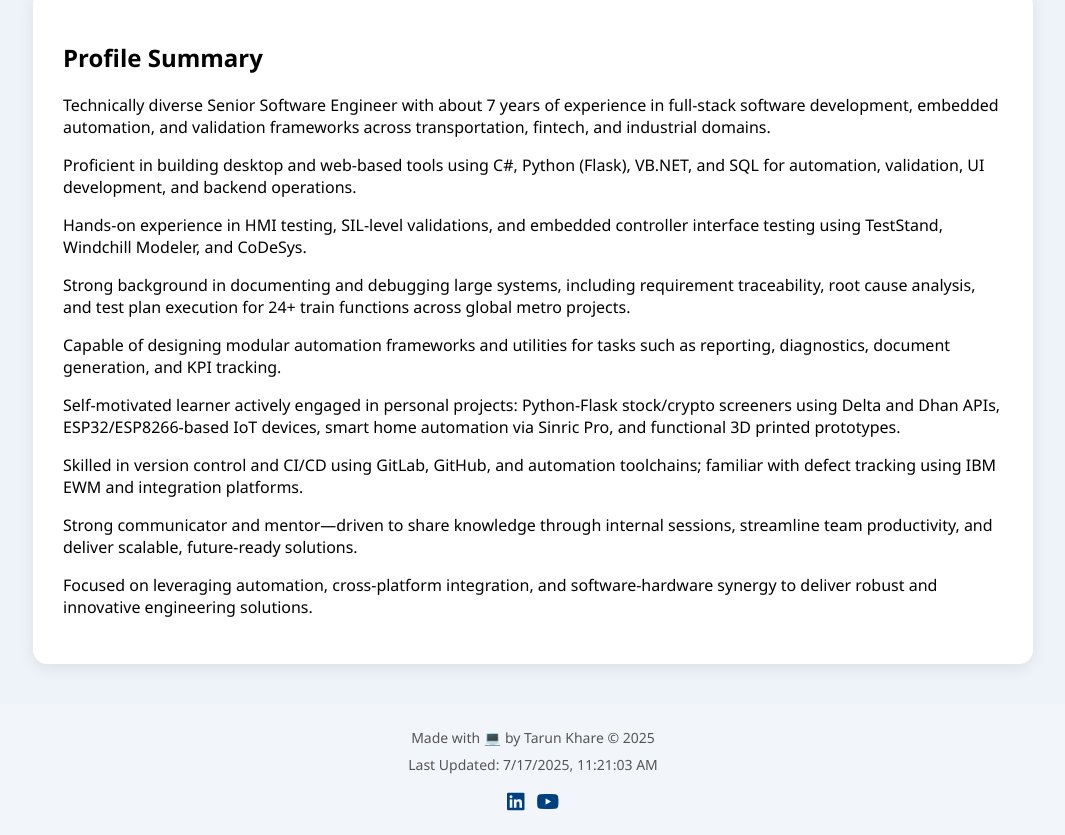
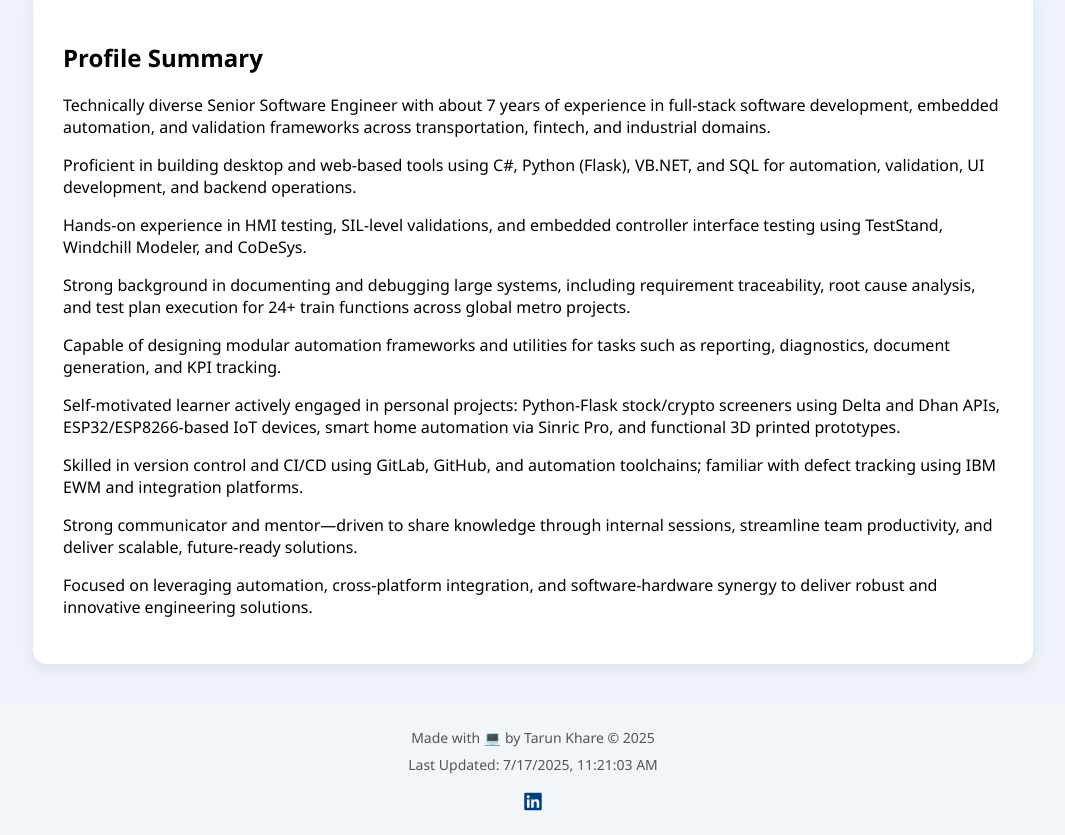
Before and after one commit to TarunKhare-Prof/MyProfile, a plain HTML site: page index.html in a window 1280 px wide. Shown: the part 336-1171 px from the top of the page, without its empty margins (107-1172 px from the left). Drawn offline with Linux system fonts and the light colour scheme.

Commit message:
Update index.html

```diff
--- a/index.html
+++ b/index.html
@@ -159,9 +159,7 @@
 		  <a href="https://www.linkedin.com/in/tarun-khare-98ab5085/" aria-label="LinkedIn">
 			<i class="fa-brands fa-linkedin"></i>
 		  </a>
-		  <a href="https://www.youtube.com/channel/UC7ef8pdQ2PywMZy3IoFlZLw" aria-label="YouTube">
-			<i class="fa-brands fa-youtube"></i>
-		  </a>
+
 		</div>
 	  </div>
 	</footer>
```
